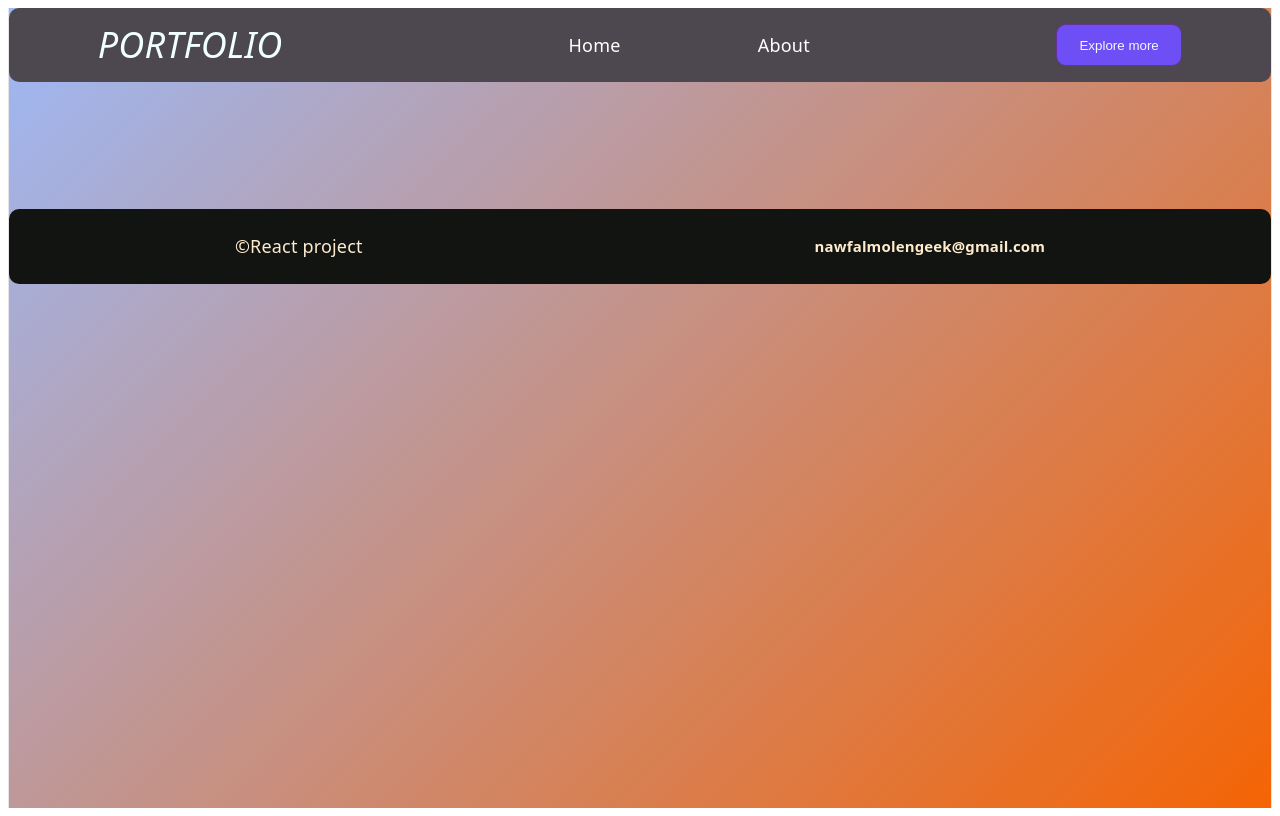
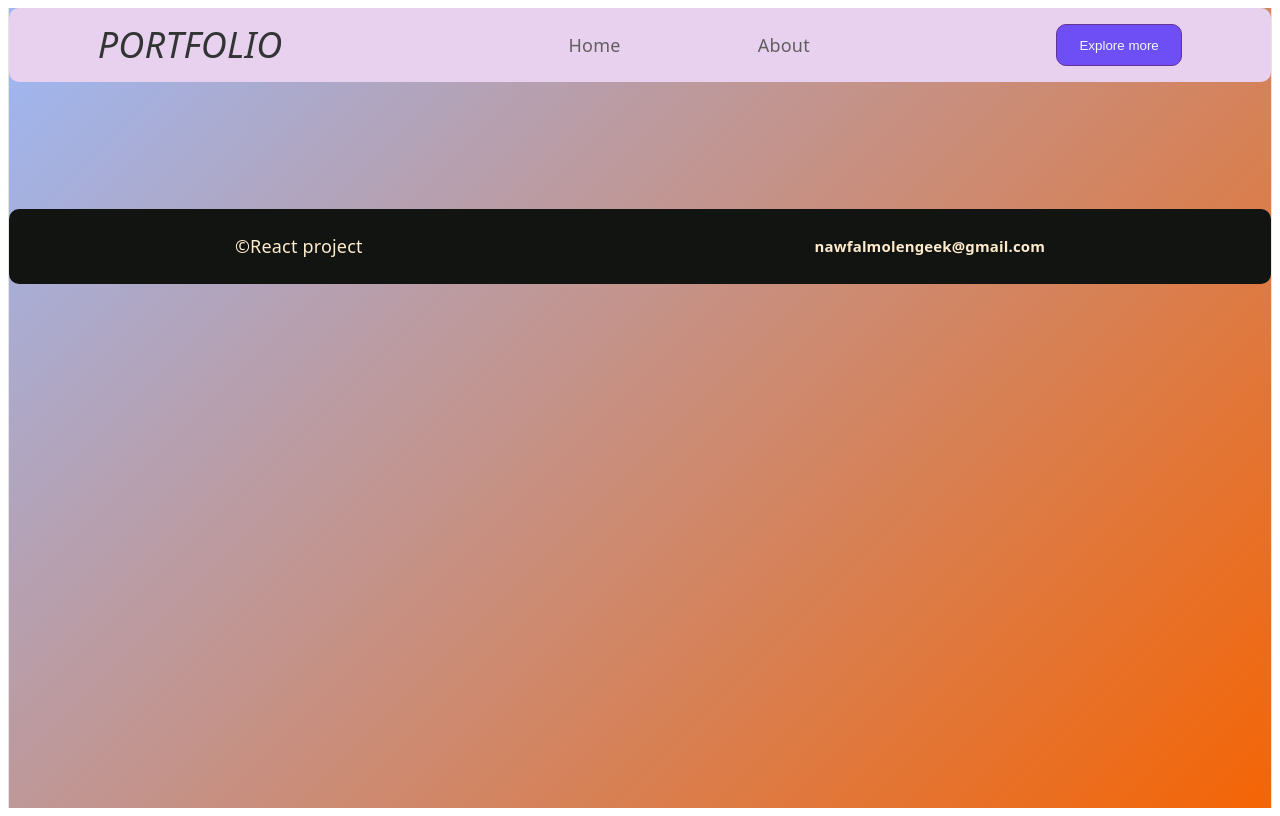
Before and after one commit to nawfalchiddi/React-second-Project-thecards, a React (Vite) app: page /about in a window 1280 px wide. Built offline with nearby package versions, Linux system fonts and the light colour scheme.

Commit message:
adding the style for the form

```diff
--- a/src/layouts/Header.css
+++ b/src/layouts/Header.css
@@ -4,7 +4,7 @@
     display: flex;
     flex-direction: column;
    justify-content: center;
-   background-color: rgb(77, 72, 79);
+   background-color: rgb(231, 209, 239);
 }
 .nav{
     width: 100%;
@@ -31,7 +31,7 @@ margin-left: 2%;
 .theMaintitle{
     font-style: italic;
     font-weight: 300;
-    color: azure;
+    color: rgb(51, 53, 53);
 }
 
 .btn{
@@ -60,6 +60,6 @@ margin-left: 2%;
 ul{
     list-style: none;
 }
-a{color: white;
+a{color: rgb(98, 95, 95);
     text-decoration: none;
 }
--- a/src/pages/Home/components/Hero.css
+++ b/src/pages/Home/components/Hero.css
@@ -58,6 +58,7 @@ border: none;
 }
 
 .controls{
+    border-radius: 10px;
     margin-top: 4vh;
     background-color: aliceblue;
     height: 10vh;
@@ -79,3 +80,20 @@ border: 1px solid lightblue;
 .theiamges{
     width: 100%;
 }
+
+
+
+/* the form style */
+.theform{
+
+}
+.thename{
+
+
+}
+.price{
+
+}
+.btnform{
+
+}
```
Also changed, not shown: src/pages/Home/components/Form.jsx (added, +22 -0 lines).
